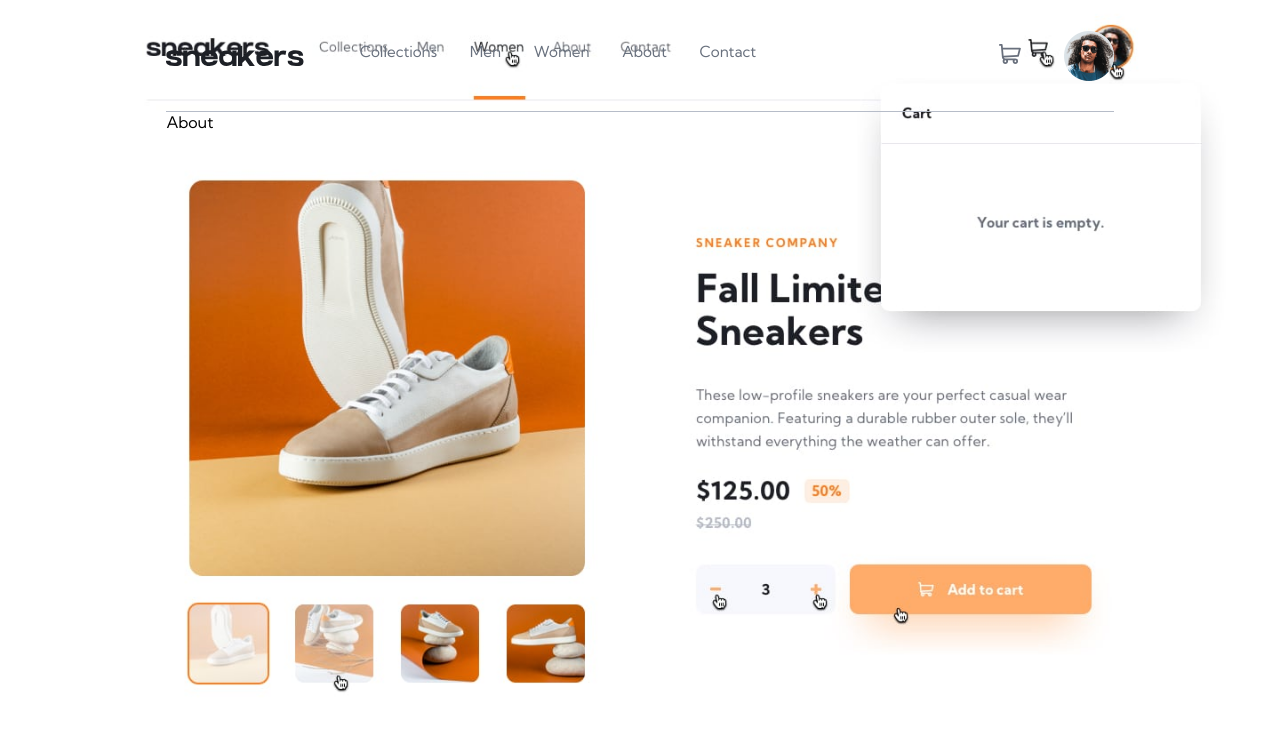
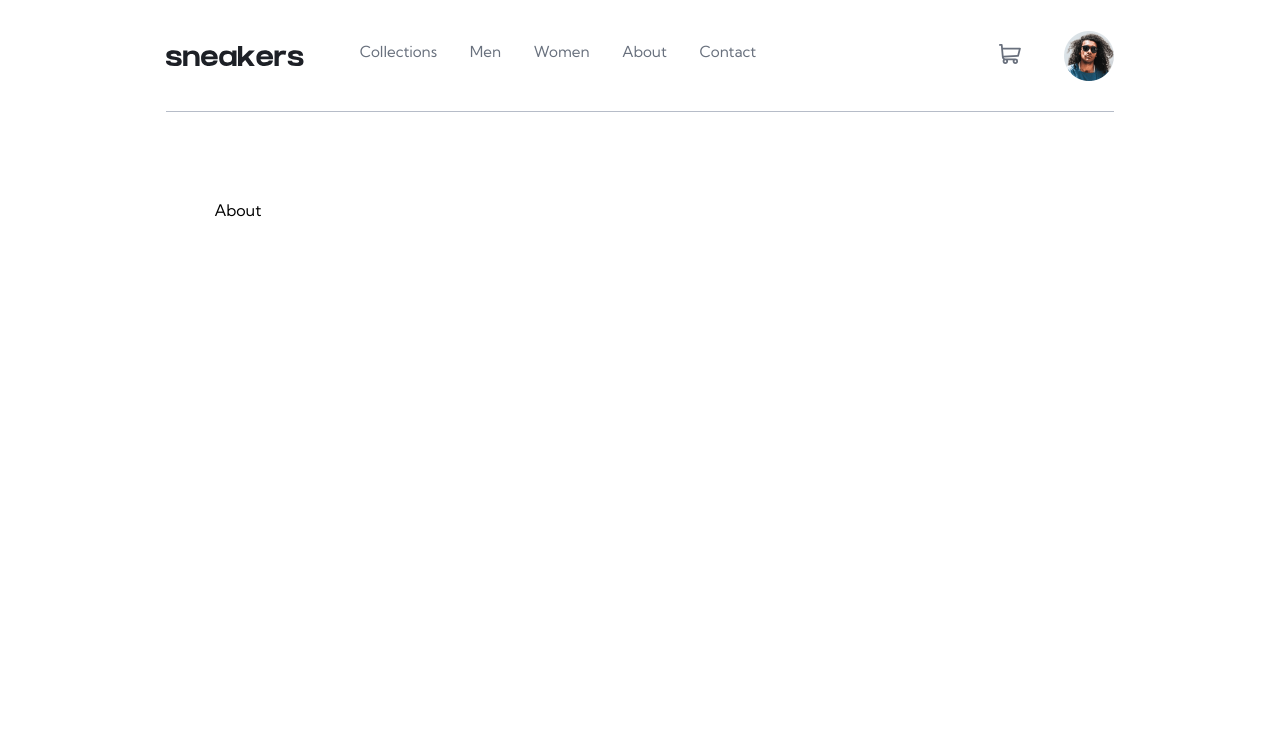
Before and after one commit to JDFIREX/E-commerce-product-page, a Next.js app: page /about in a window 1280 px wide. Shown: the top 730 px of the page. Built offline with nearby package versions, Linux system fonts and the light colour scheme.

Commit message:
collections page - men collection section

```diff
--- a/src/pages/index.tsx
+++ b/src/pages/index.tsx
@@ -1,8 +1,10 @@
 import React from "react";
 import type { NextPage } from "next";
 
+import Collections from "../stories/pages/collections/collections";
+
 const Home: NextPage = () => {
-  return <>Home page</>;
+  return <Collections />;
 };
 
 export default Home;
--- a/src/styles/globals.scss
+++ b/src/styles/globals.scss
@@ -20,11 +20,15 @@ body {
   position: relative;
   background-color: $white;
   width: $desktop;
-  background-image: url("/design/active-states-basket-empty.jpg");
+  /*  background-image: url("/design/active-states-basket-empty.jpg");
   background-position: 0 0;
   background-repeat: no-repeat;
-  background-size: cover;
+  background-size: cover;*/
   padding: 0 10.4rem 2.75rem 10.4rem;
+
+  main {
+    padding: 5.5rem 3rem;
+  }
 }
 
 a {
```
Also changed, not shown: src/stories/molecules/figure/men-figure/men-figure.tsx (added, +31 -0 lines), src/stories/organisms/collections/men-collections/men-collections.tsx (added, +15 -0 lines), src/stories/organisms/collections/men-last-products/men-last-products.tsx (added, +5 -0 lines), src/stories/pages/collections/collections.tsx (added, +13 -0 lines).
